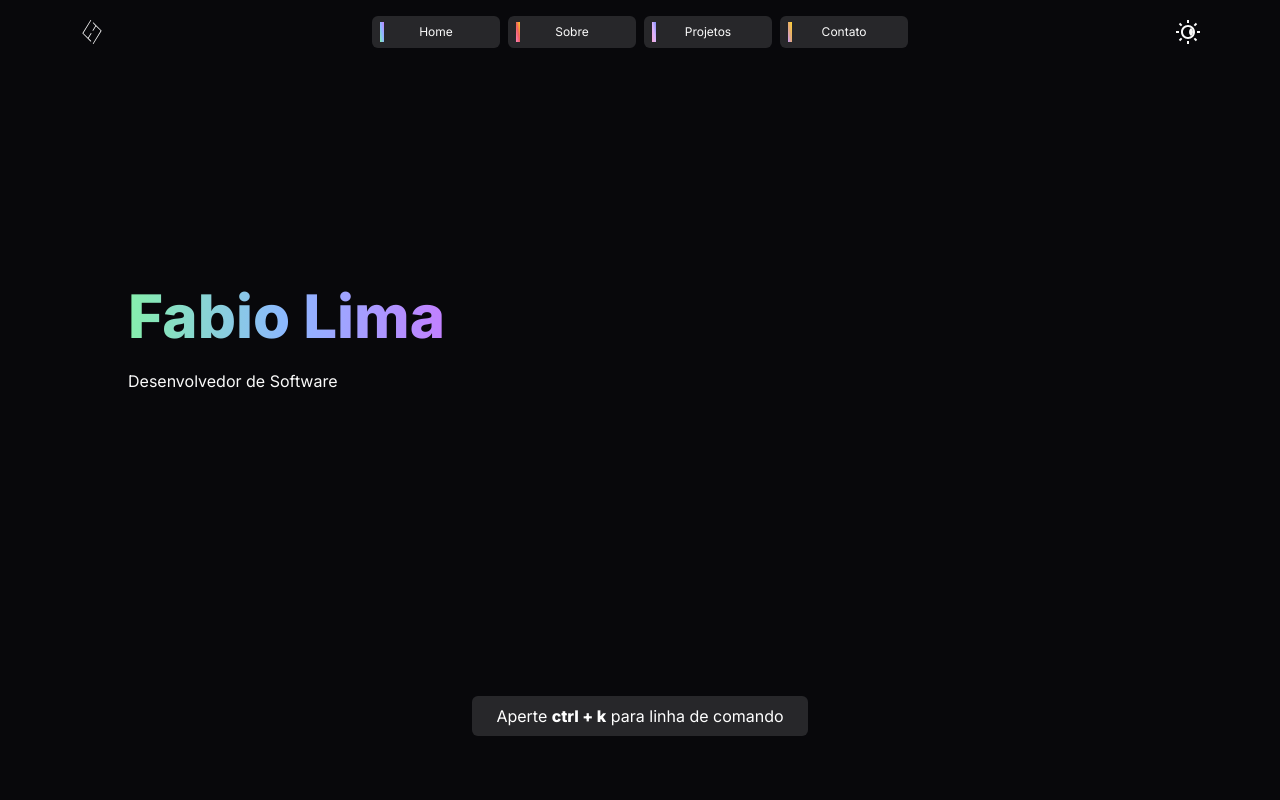
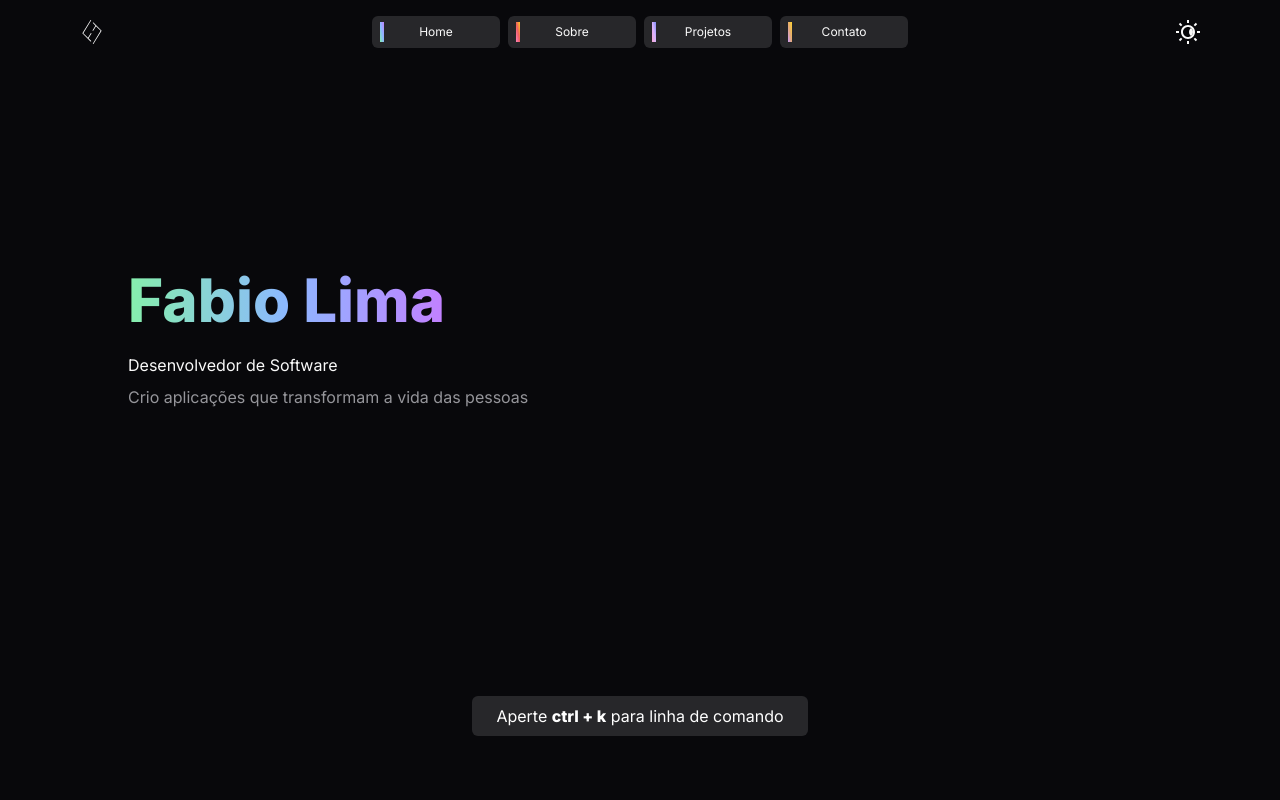
Before and after one commit to fabiolima-dev/fabiolima.dev, a Next.js app: page / in a window 1280 px wide. Shown: the top 800 px of the page. Built offline with nearby package versions, Linux system fonts and the light colour scheme.

Commit message:
command line escape and animation change

```diff
--- a/components/CommandLine.js
+++ b/components/CommandLine.js
@@ -2,6 +2,7 @@ import { useState, useEffect, useRef } from "react";
 
 export default function CommandLine(props) {
   const searchBar = useRef();
+  const clDiv = useRef();
   const [currentCommand, setCurrentCommand] = useState(0);
   const [commands, setCommands] = useState(props.commands);
 
@@ -19,6 +20,7 @@ export default function CommandLine(props) {
 
   useEffect(() => {
     const searchBarInstance = searchBar.current;
+    const clDivInstace = clDiv.current;
     searchBarInstance.focus();
     searchBarInstance.addEventListener("input", handleInput);
     function handleKeydown(e) {
@@ -34,23 +36,35 @@ export default function CommandLine(props) {
         } else {
           setCurrentCommand((prevCurrentCommand) => prevCurrentCommand - 1);
         }
-      } else if (e.key === "Enter") {
+      } else if (e.key === "Enter" || e.key === "ArrowRight") {
         commands[currentCommand].method();
+        props.setShowCommandLine(false);
+      } else if (e.key === "Escape") {
+        props.setShowCommandLine(false);
+      }
+    }
+    function handleClick(e) {
+      if (clDivInstace && !clDivInstace.contains(e.target)) {
         props.setShowCommandLine(false);
       }
     }
 
     document.addEventListener("keydown", handleKeydown);
+    document.addEventListener("click", handleClick);
 
     return () => {
       document.removeEventListener("keydown", handleKeydown);
+      document.removeEventListener("click", handleClick);
       searchBarInstance.removeEventListener("input", handleInput);
     };
   }, [currentCommand, commands]);
 
   return (
     <div className="md:top- fixed top-16 left-0 flex w-screen items-center justify-center text-secondary md:top-28">
-      <div className="w-full min-w-[300px] max-w-screen-md overflow-hidden rounded-xl">
+      <div
+        ref={clDiv}
+        className="w-full min-w-[300px] max-w-screen-md overflow-hidden rounded-xl"
+      >
         {/* Div for fix rounded backdrop-filter */}
         <div className="w-full max-w-screen-md backdrop-blur">
           {/* Div for backdrop-filter */}
--- a/components/sections/Home.js
+++ b/components/sections/Home.js
@@ -12,29 +12,39 @@ export default function Home({ section, setShowCommandLine, showCommandLine }) {
       id={section.id}
       className="flex h-screen flex-col items-center justify-evenly sm:items-start"
     >
-      <motion.div
-        initial="initial"
-        whileInView="animate"
-        custom={0}
-        variants={reveal}
-        className="mb-36 flex flex-col"
-      >
-        <motion.div custom={1} variants={reveal} className="my-2">
+      <div className="mb-36 flex flex-col">
+        <div className="my-2">
           <SectionTitle section={section} />
-        </motion.div>
-        <motion.h3 custom={2} variants={reveal} className="text-secondary">
+        </div>
+        <motion.h3
+          initial="initial"
+          whileInView="animate"
+          custom={3}
+          variants={reveal}
+          className="text-bold mb-2 text-secondary"
+        >
           Desenvolvedor de Software
         </motion.h3>
-      </motion.div>
+        <motion.h3
+          initial="initial"
+          whileInView="animate"
+          custom={3}
+          variants={reveal}
+          className="text-gray-1"
+        >
+          Crio aplicações que transformam a vida das pessoas
+        </motion.h3>
+      </div>
       <motion.h3
         onClick={handleClick}
         initial="initial"
-        animate="animate"
-        custom={4}
+        whileInView="animate"
+        custom={3}
         variants={reveal}
         className="absolute bottom-16 left-0 right-0 mx-auto w-fit cursor-pointer rounded-md bg-tertiary px-6 py-2 text-center text-white"
       >
-        Aperte <span className="font-bold">ctrl + k</span> para linha de comando
+        Aperte <span className="hidden font-bold md:inline">ctrl + k</span> para
+        linha de comando
       </motion.h3>
     </section>
   );
--- a/data/reveal.js
+++ b/data/reveal.js
@@ -1,12 +1,12 @@
 const reveal = {
   initial: {
     opacity: 0,
-    y: 30,
+    x: -50,
   },
   animate: (i) => ({
     opacity: 1,
-    y: 0,
-    transition: { type: "tween", delay: i * 0.1 },
+    x: 0,
+    transition: { type: "tween", delay: i * 0.1, duration: 0.5 },
   }),
 };
 
--- a/pages/index.js
+++ b/pages/index.js
@@ -76,7 +76,7 @@ export default function Index() {
       icon: "ri-code-line",
     },
     {
-      name: "Mudar para Tema claro",
+      name: `Mudar para tema ${darkMode ? "claro" : "escuro"}`,
       method: function () {
         setDarkMode(!darkMode);
         setShowCommandLine(false);
@@ -84,7 +84,7 @@ export default function Index() {
       icon: "ri-contrast-2-line",
     },
     {
-      name: "Baixar Resumo",
+      name: "Baixar resumo",
       method: function () {
         console.log("Baixando Resumo");
         setShowCommandLine(false);
@@ -140,7 +140,7 @@ export default function Index() {
       icon: "ri-linkedin-line",
     },
     {
-      name: "Mandar Email",
+      name: "Mandar e-mail",
       method: function () {
         console.log("mandando email");
         setShowCommandLine(false);
```
